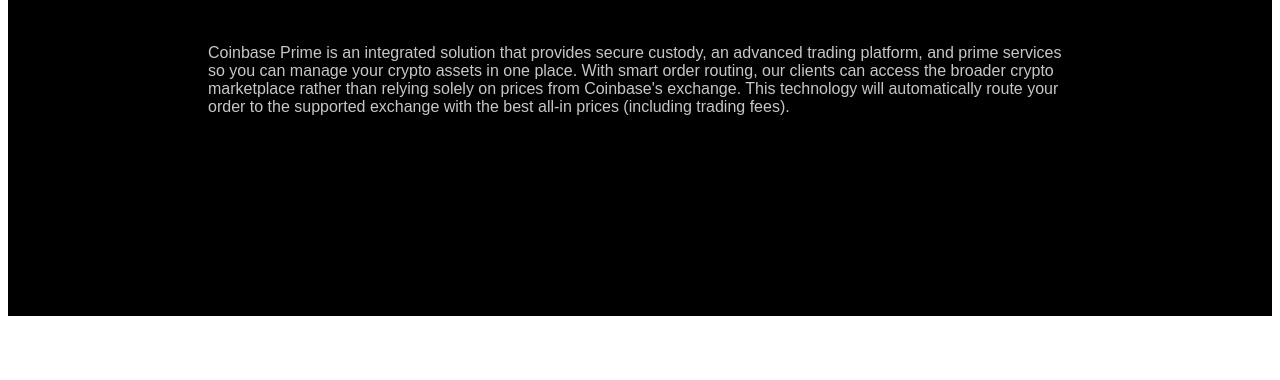
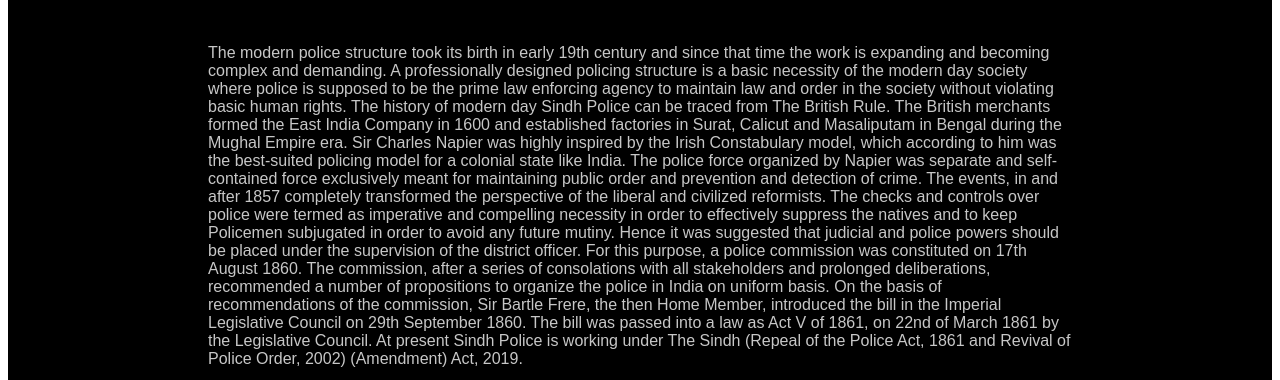
Before and after one commit to Rapidresponseforce/RRF, a website: page index.html in a window 1280 px wide. Shown: the part 420-800 px from the top of the page. Drawn offline with Linux system fonts and the light colour scheme.

Commit message:
Update index.html

```diff
--- a/index.html
+++ b/index.html
@@ -13,8 +13,11 @@
         <div class="container text-center">
             <h4>Welocme to the</h4>
             <h1>Repid<br> <strong>Responce Force</h1>
-            <p>Coinbase Prime is an integrated solution that provides secure custody, an advanced trading platform, and prime services so you can manage your crypto assets in one place.
-                With smart order routing, our clients can access the broader crypto marketplace rather than relying solely on prices from Coinbase's exchange. This technology will automatically route your order to the supported exchange with the best all-in prices (including trading fees).
+            <p>The modern police structure took its birth in early 19th century and since that time the work is expanding and becoming complex and demanding. A professionally designed policing structure is a basic necessity of the modern day society where police is supposed to be the prime law enforcing agency to maintain law and order in the society without violating basic human rights.
+The history of modern day Sindh Police can be traced from The British Rule. The British merchants formed the East India Company in 1600 and established factories in Surat, Calicut and Masaliputam in Bengal during the Mughal Empire era. Sir Charles Napier was highly inspired by the Irish Constabulary model, which according to him was the best-suited policing model for a colonial state like India.
+The police force organized by Napier was separate and self-contained force exclusively meant for maintaining public order and prevention and detection of crime. The events, in and after 1857 completely transformed the perspective of the liberal and civilized reformists. The checks and controls over police were termed as imperative and compelling necessity in order to effectively suppress the natives and to keep Policemen subjugated in order to avoid any future mutiny.
+Hence it was suggested that judicial and police powers should be placed under the supervision of the district officer. For this purpose, a police commission was constituted on 17th August 1860. The commission, after a series of consolations with all stakeholders and prolonged deliberations, recommended a number of propositions to organize the police in India on uniform basis.
+On the basis of recommendations of the commission, Sir Bartle Frere, the then Home Member, introduced the bill in the Imperial Legislative Council on 29th September 1860. The bill was passed into a law as Act V of 1861, on 22nd of March 1861 by the Legislative Council. At present Sindh Police is working under The Sindh (Repeal of the Police Act, 1861 and Revival of Police Order, 2002) (Amendment) Act, 2019.
             </p>
     </section>
 
```
